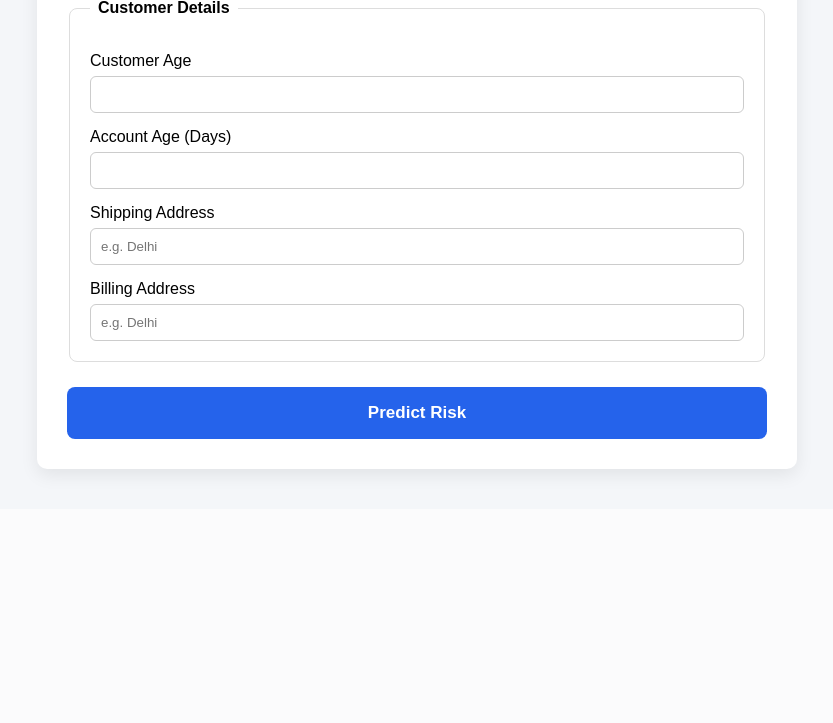
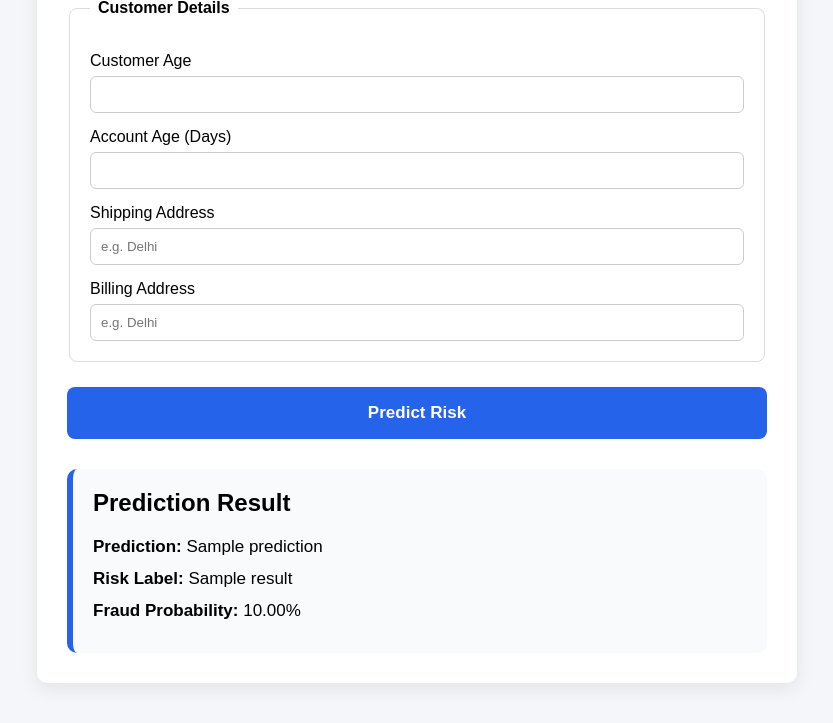
Before and after one commit to Bhav-creator452/order-risk-platform, a Python web app: template storefront/templates/index.html in a window 1280 px wide. Shown: the part 585-1308 px from the top of the page, without its empty margins (223-1056 px from the left). Before the commit the page ends 1065 px from the top, so only its background shows below. Run offline with Jinja, Linux system fonts and the light colour scheme; the template is opened without the code that fills it: most values are stand-ins (such as "Sample title", 1, 10 or a date in 2020).

Commit message:
Intgrated the SDK with flask app

```diff
--- a/storefront/static/css/style.css
+++ b/storefront/static/css/style.css
@@ -67,3 +67,20 @@ button {
 button:hover {
     background: #1d4ed8;
 }
+
+.result-card {
+    margin-top: 30px;
+    padding: 20px;
+    border-radius: 10px;
+    background: #f8fafc;
+    border-left: 6px solid #2563eb;
+}
+
+.result-card h2 {
+    margin-top: 0;
+}
+
+.result-card p {
+    margin: 12px 0;
+    font-size: 17px;
+}
--- a/storefront/templates/index.html
+++ b/storefront/templates/index.html
@@ -98,6 +98,39 @@
 
         <button type="submit">Predict Risk</button>
       </form>
+      {% if result %}
+
+<div class="result-card">
+
+    <h2>Prediction Result</h2>
+
+    <p>
+
+        <strong>Prediction:</strong>
+
+        {{ result.prediction }}
+
+    </p>
+
+    <p>
+
+        <strong>Risk Label:</strong>
+
+        {{ result.label }}
+
+    </p>
+
+    <p>
+
+        <strong>Fraud Probability:</strong>
+
+        {{ "%.2f"|format(result.fraud_probability * 100) }}%
+
+    </p>
+
+</div>
+
+{% endif %}
     </div>
   </body>
 </html>
```
Also changed, not shown: storefront/config.py (+12 -0 lines), storefront/routes/main.py (+23 -4 lines), storefront/services/order_builder.py (added, +26 -0 lines), storefront/services/risk_service.py (+19 -0 lines).
